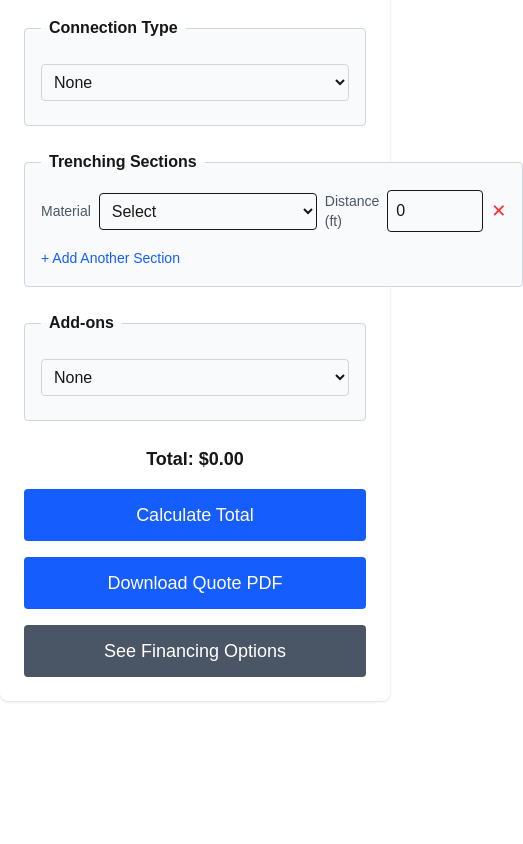
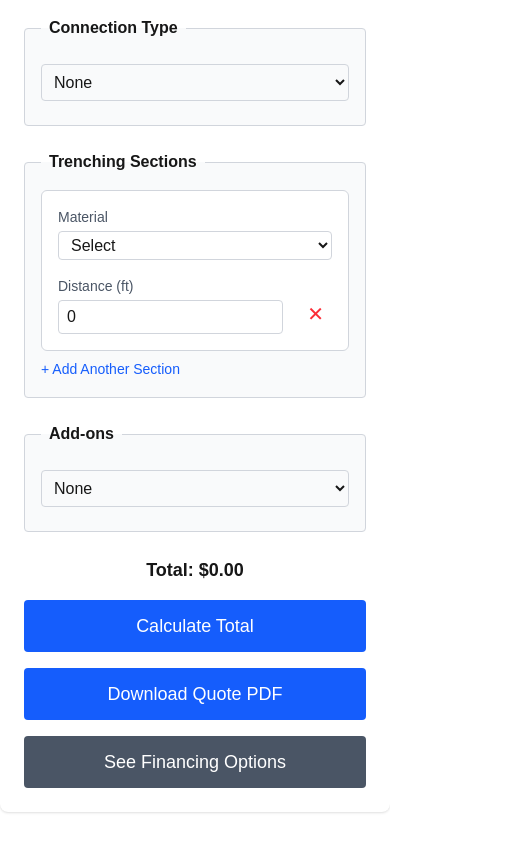
Before and after one commit to stgrky/d2d-sales-calculator, a Next.js app: page / in a window 390 px wide. Shown: the part 1160-2004 px from the top of the page, 523 px wide, since content can reach past the window. Before the commit the page ends 1893 px from the top, so only its background shows below. Built offline with nearby package versions, Linux system fonts and the light colour scheme.

Commit message:
mobile friendly

```diff
--- a/src/app/page.tsx
+++ b/src/app/page.tsx
@@ -511,10 +511,15 @@ wrappedLines.forEach((line: string, i: number) => {
 <fieldset className="border border-gray-300 rounded bg-gray-50 mb-6 p-4">
   <legend className="font-semibold px-2">Trenching Sections</legend>
   {trenchingSections.map((section, index) => (
-    <div key={index} className="flex gap-2 mb-2 items-center">
-      <label className="text-sm text-gray-600">Material</label>
+  <div
+  key={index}
+  className="w-full flex flex-wrap md:flex-nowrap items-start gap-4 p-4 border border-gray-300 rounded-md bg-white"
+>
+  {/* Material */}
+  <div className="flex flex-col flex-1 min-w-[140px]">
+    <label className="text-sm font-medium text-gray-600 mb-1">Material</label>
     <select
-  className="border rounded p-2"
+      className="border border-gray-300 rounded px-2 py-1"
       value={section.type}
       onChange={(e) => {
         const updated = [...trenchingSections];
@@ -529,14 +534,15 @@ wrappedLines.forEach((line: string, i: number) => {
       <option value="elec_above_gr">Electrical (above ground)</option>
       <option value="plumb_above_gr">Plumbing (above ground)</option>
     </select>
+  </div>
 
-
-      <label className="text-sm text-gray-600">Distance (ft)</label>
+  {/* Distance */}
+  <div className="flex flex-col flex-1 min-w-[140px]">
+    <label className="text-sm font-medium text-gray-600 mb-1">Distance (ft)</label>
     <input
       type="number"
-        placeholder="Feet"
       min="0"
-        className="border rounded p-2 w-24"
+      className="border border-gray-300 rounded px-2 py-1"
       value={section.distance}
       onChange={(e) => {
         const updated = [...trenchingSections];
@@ -544,10 +550,12 @@ wrappedLines.forEach((line: string, i: number) => {
         setTrenchingSections(updated);
       }}
     />
+  </div>
 
+  {/* Remove Button */}
   <button
     type="button"
-        className="text-red-500 text-lg"
+    className="text-red-500 text-xl px-2 mt-6 md:mt-0"
     onClick={() => {
       const updated = trenchingSections.filter((_, i) => i !== index);
       setTrenchingSections(updated);
@@ -556,6 +564,8 @@ wrappedLines.forEach((line: string, i: number) => {
     ✕
   </button>
 </div>
+
+
   ))}
   <button
     type="button"
```
Also changed, not shown: public/sw.js (+1 -1 lines). Lines whose indentation alone changed are shown as unchanged.
